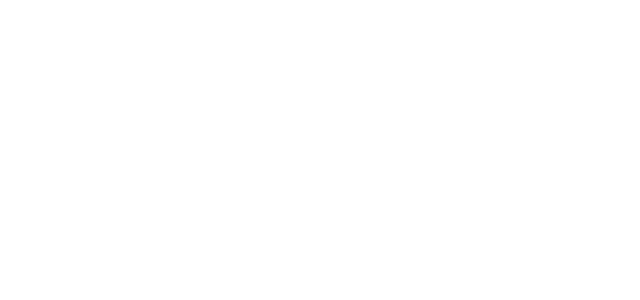
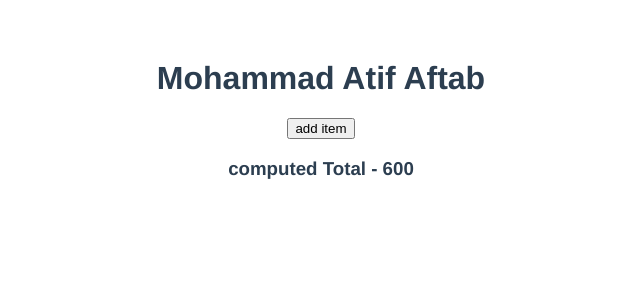
Before and after one commit to atifaftab/vue-codeevolution, a Vue app: page / in a window 1280 px wide. Shown: the top 300 px of the page, without its empty margins (319-959 px from the left). Built offline with nearby package versions, Linux system fonts and the light colour scheme.

Commit message:
computed properties

```diff
--- a/src/App.vue
+++ b/src/App.vue
@@ -1,16 +1,57 @@
 <template>
-
+  <!-- <h1>{{ firstName }} {{ middleName }} {{ lastName }}</h1> -->
+  <h1>{{ computedName }}</h1>
+  <!-- <h2 >TOTAL - {{ item.reduce((total,curr) =>(total  = total + curr.price),0) }}</h2> -->
+  <button @click="item.push({id : 4,title : 'Camera',price : 50})">add item</button>
+  <h3>computed Total - {{ total }}</h3>
 </template>
 <script>
 export default {
-    name:'App',
-    data(){
-        return{
+  name: 'App',
+  data() {
+    return {
+      firstName: 'Mohammad',
+      lastName: 'Aftab',
+      middleName: 'Atif',
+      item: [
+        {
+          id: 1,
+          title: 'TV',
+          price: 100
+        },
+        {
+          id: 2,
+          title: 'Phone',
+          price: 200
+        },
+        {
+          id: 3,
+          title: 'Laptop',
+          price: 300
+        }
 
-        }
-    },
-    methods:{
+      ],
+      arr: [1, 2, 3, 4, 5]
 
     }
+  },
+  methods: {
+
+    reduceMethod() {
+      arr.reduce((accumulator, currentValue, currentIndex, array) => {
+        console.log(accumulator + " " + currentValue + " " + currentIndex + " [" + array + "]")
+        return accumulator + currentValue
+      }, 0)
+    }
+  },
+  computed: {
+    computedName() {
+      return `${this.firstName} ${this.middleName} ${this.lastName}`
+    },
+    total() {
+      // return this.item.reduce((total, curr) => (total = total + curr.price),0)
+      return this.item.reduce((total, curr) => (total + curr.price), 0)
+    }
+  }
 }
 </script>
```
